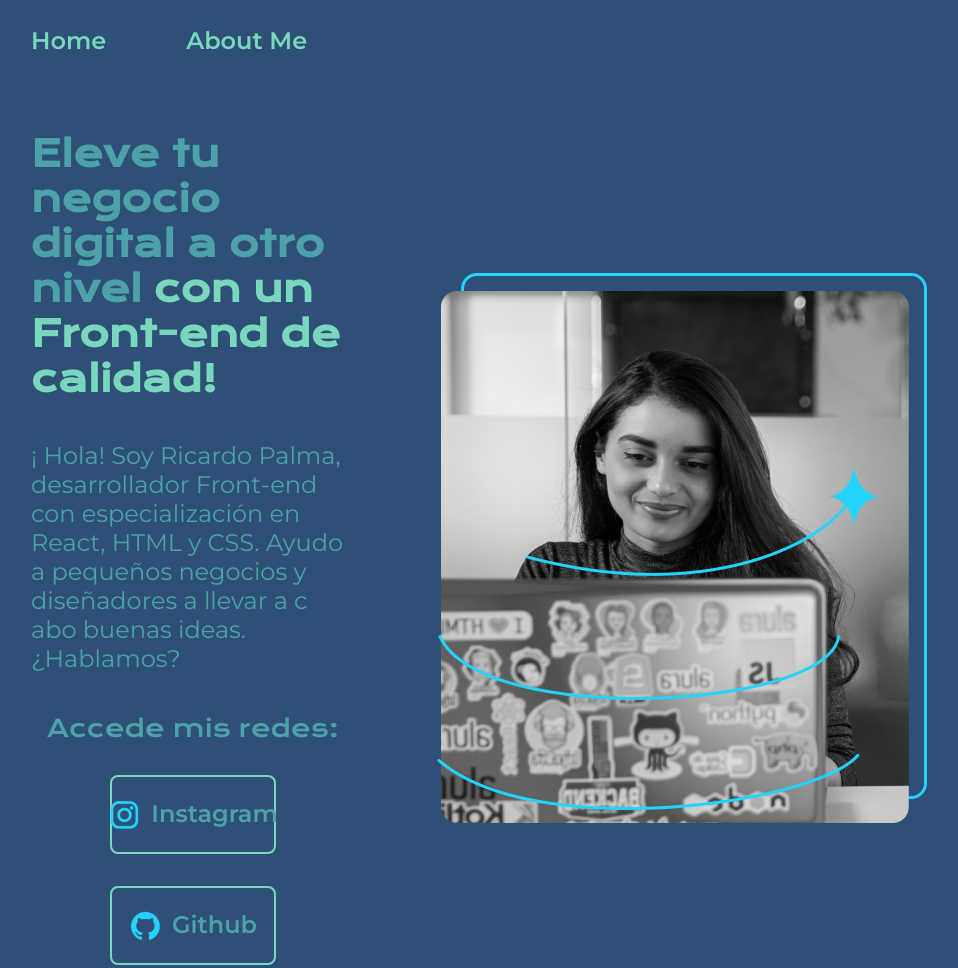
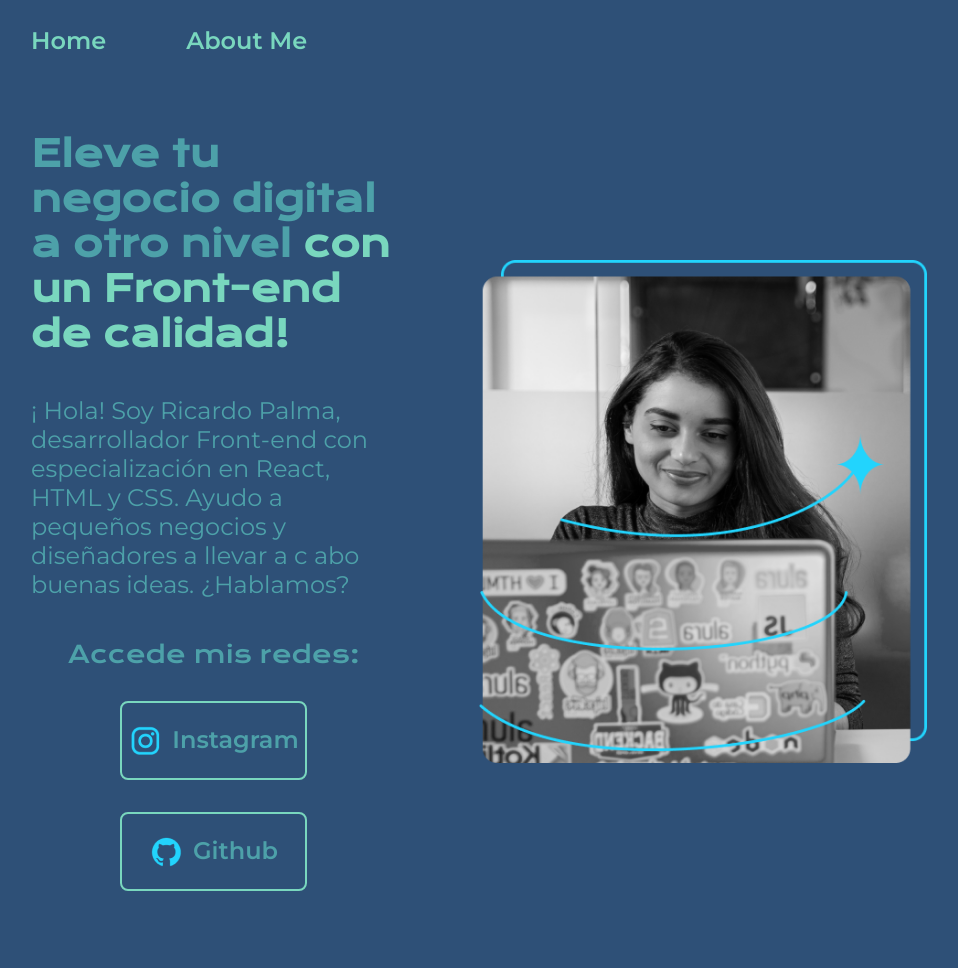
Before and after one commit to RicardoPR2107/Portafolio, a plain HTML site: page index.html in a window 1280 px wide. Shown: the top 968 px of the page, without its empty margins (161-1119 px from the left). Drawn offline with nearby package versions, Linux system fonts and the light colour scheme.

Commit message:
Actualizacion del index

```diff
--- a/index.html
+++ b/index.html
@@ -30,7 +30,7 @@
                 <a class="presentacion_enlaces_link" href="https://github.com/RicardoPR2107"><img src="./assets/github.png"> Github</a>
             </div>
         </section>
-        <img src="./assets/Imagem.png" alt="Imagen de Ana García Trabajando">
+        <img class="presentacion_imagen" src="./assets/Imagem.png" alt="Imagen de Ana García Trabajando">
     </main>
     <footer class="footer">
         <p>Desarrollado por Ricardo Palma</p>
```
